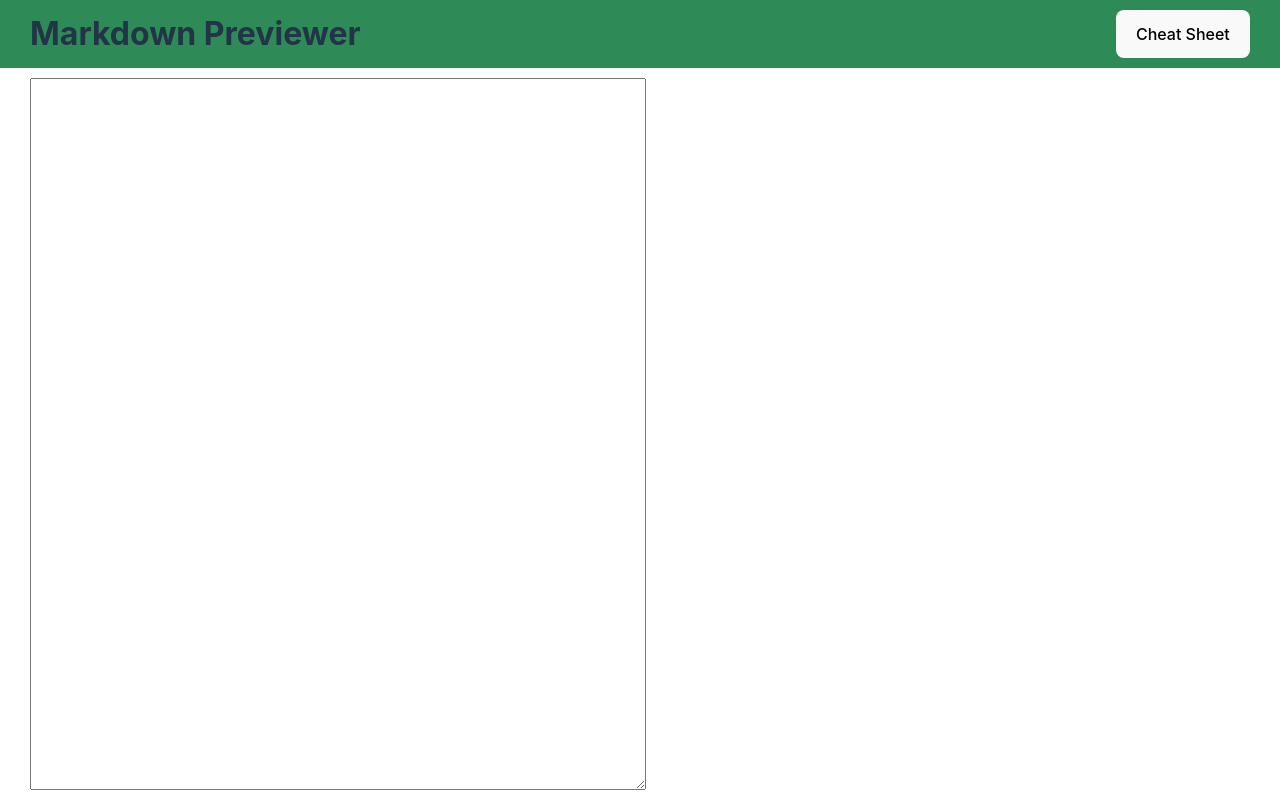
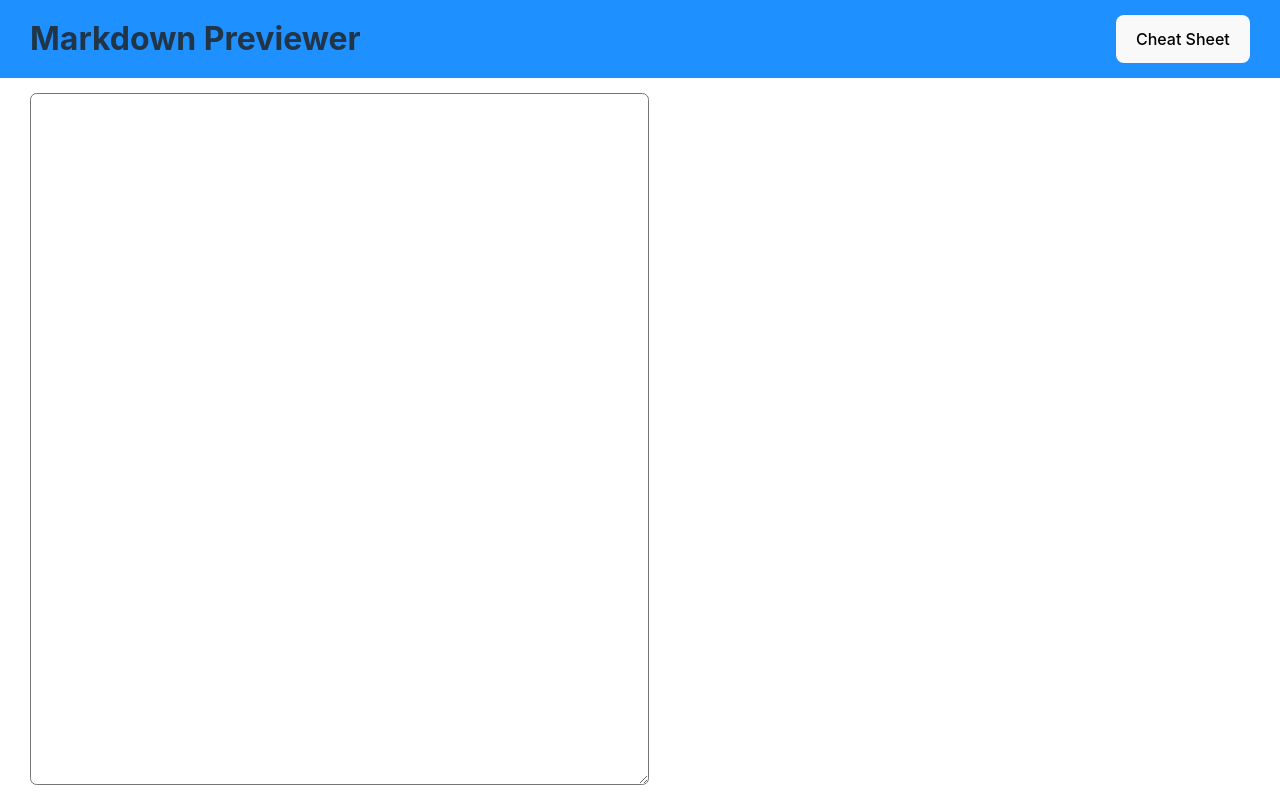
Before and after one commit to louvrecly/markdown-previewer, a React (Vite) app: page / in a window 1280 px wide. Built offline with nearby package versions, Linux system fonts and the light colour scheme.

Commit message:
adjust styling

```diff
--- a/src/components/Body.tsx
+++ b/src/components/Body.tsx
@@ -9,7 +9,7 @@ const Body = () => {
   };
 
   return (
-    <Panel $padding="10px 30px" $isFlex $alignItems="stretch" $gap={10}>
+    <Panel $padding="15px 30px" $isFlex $alignItems="stretch" $gap={15}>
       <Panel.Editor onInput={handleInput} />
 
       <Panel.Previewer>{markdown}</Panel.Previewer>
--- a/src/components/CheatSheet.tsx
+++ b/src/components/CheatSheet.tsx
@@ -15,7 +15,7 @@ const cheatSheetItems = [
 
 const CheatSheet = () => {
   return (
-    <Div $padding="10px 30px 0">
+    <Div $padding="15px 30px 0">
       <h2>Markdown Cheat Sheet</h2>
 
       <ul>
--- a/src/components/HeaderBar.tsx
+++ b/src/components/HeaderBar.tsx
@@ -16,13 +16,13 @@ const HeaderBar = ({ title }: HeaderBarProps) => {
   return (
     <Div $isFlex $flexFlow="column nowrap" $alignItems="stretch">
       <Div
-        $padding="10px 30px"
+        $padding="15px 30px"
         $isFlex
         $flexFlow="row wrap"
         $justifyContent="space-between"
         $alignItems="stretch"
-        $gap={10}
-        $background="seagreen"
+        $gap={15}
+        $background="dodgerblue"
       >
         <h1>{title}</h1>
 
--- a/src/components/blocks/Panel/Editor.tsx
+++ b/src/components/blocks/Panel/Editor.tsx
@@ -1,9 +1,10 @@
 import styled from 'styled-components';
 
 const Editor = styled.textarea`
-  padding: 10px;
+  padding: 15px;
   flex: 1;
   font-family: 'Courier New', Courier, monospace;
+  border-radius: 0.5em;
 `;
 
 export default Editor;
```
